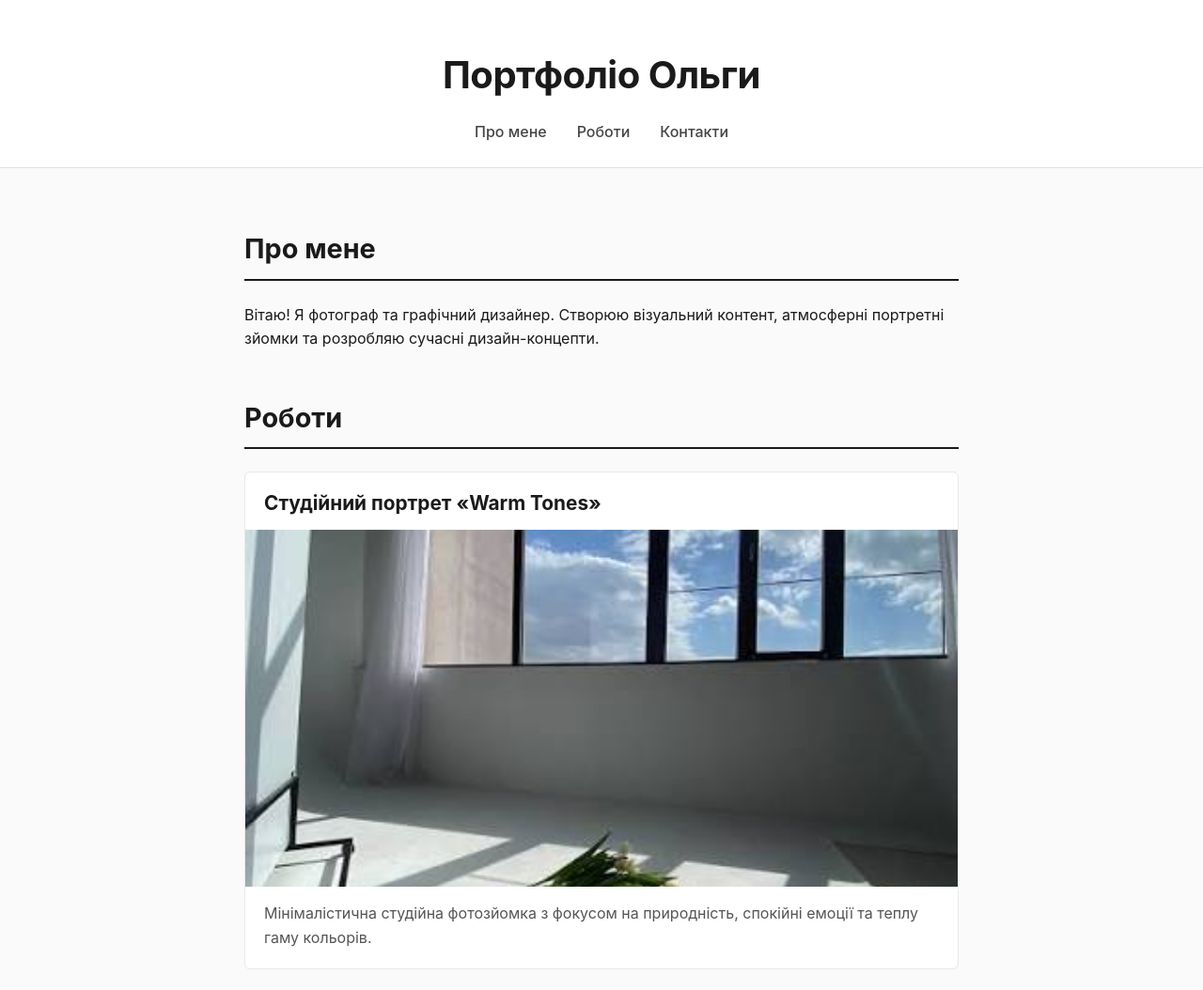
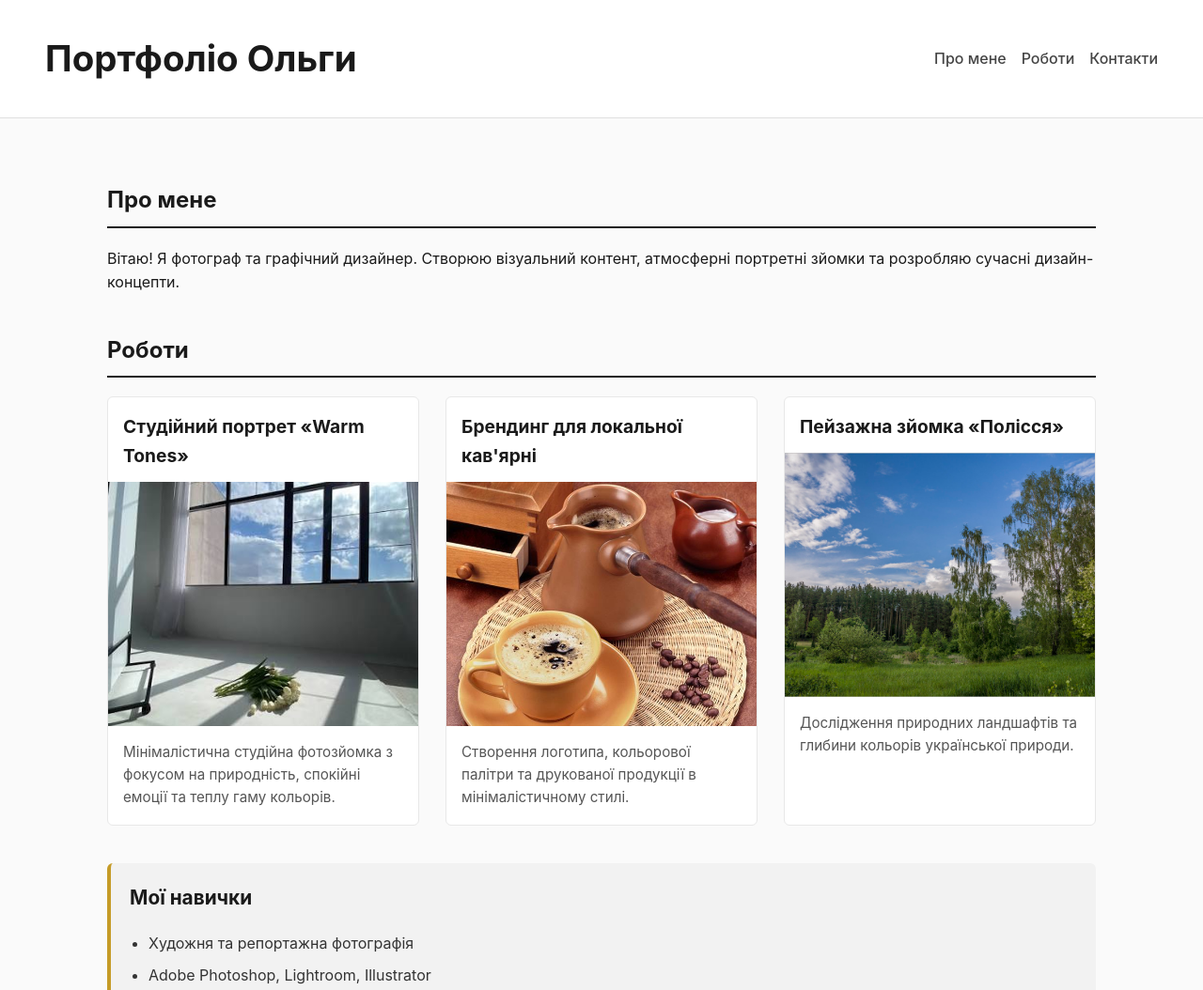
Before and after one commit to OlhaBenyk/portfolio-site-lab6, a plain HTML site: page index.html in a window 1280 px wide. Shown: the top 1054 px of the page at 94% size. Drawn offline with Linux system fonts and the light colour scheme.

Commit message:
feat: implement responsive layout with flexbox and css grid for lab 4

```diff
--- a/css/style.css
+++ b/css/style.css
@@ -1,5 +1,11 @@
 *, *::before, *::after {
     box-sizing: border-box;
+}
+
+img {
+    max-width: 100%;
+    height: auto;
+    display: block;
 }
 
 body {
@@ -11,18 +17,22 @@ body {
     background-color: #fafafa;
 }
 
-header {
-    padding: 48px 20px 24px;
+
+.site-header {
+    padding: 24px 16px;
     border-bottom: 1px solid #e0e0e0;
     background-color: #ffffff;
+    display: flex;
+    flex-direction: column;
+    align-items: center;
+    gap: 16px;
     text-align: center;
 }
 
-header h1 {
-    font-size: 2.5rem;
-    margin: 0 0 16px;
+.site-header h1 {
+    font-size: 1.8rem;
+    margin: 0;
     font-weight: 700;
-    letter-spacing: -0.5px;
 }
 
 nav ul {
@@ -30,11 +40,9 @@ nav ul {
     padding: 0;
     margin: 0;
     display: flex;
+    flex-wrap: wrap;
     justify-content: center;
-}
-
-nav li {
-    margin: 0 16px;
+    gap: 16px;
 }
 
 nav a {
@@ -49,20 +57,26 @@ nav a:hover {
 }
 
 main {
-    max-width: 800px;
+    max-width: 100%;
     margin: 0 auto;
-    padding: 40px 20px;
+    padding: 24px 16px;
 }
 
 section {
-    margin-bottom: 48px;
+    margin-bottom: 40px;
 }
 
 h2 {
-    font-size: 1.8rem;
+    font-size: 1.5rem;
     border-bottom: 2px solid #1a1a1a;
     padding-bottom: 8px;
-    margin-bottom: 24px;
+    margin-bottom: 20px;
+}
+
+.cards {
+    display: grid;
+    grid-template-columns: 1fr;
+    gap: 20px;
 }
 
 .card {
@@ -70,41 +84,43 @@ h2 {
     border: 1px solid #e8e8e8;
     border-radius: 6px;
     overflow: hidden;
-    margin-bottom: 32px;
+    display: flex;
+    flex-direction: column;
 }
 
 .card h3 {
-    margin: 16px 20px 12px;
-    font-size: 1.3rem;
+    margin: 16px 16px 12px;
+    font-size: 1.2rem;
 }
 
 .card img {
     width: 100%;
-    display: block;
-    height: 380px;
+    height: 240px;
     object-fit: cover;
 }
 
 .card-content {
-    padding: 16px 20px 20px;
+    padding: 16px;
+    flex-grow: 1;
 }
 
 .card-content p {
     margin: 0;
     color: #555555;
+    font-size: 0.95rem;
 }
 
 aside {
     background-color: #f2f2f2;
     border-left: 4px solid #c59b27;
     border-radius: 6px;
-    padding: 24px;
-    margin-bottom: 48px;
+    padding: 20px;
+    margin-bottom: 40px;
 }
 
 aside h2 {
     border-bottom: none;
-    font-size: 1.4rem;
+    font-size: 1.3rem;
     margin: 0 0 12px;
 }
 
@@ -121,7 +137,7 @@ aside li {
 footer {
     border-top: 1px solid #e0e0e0;
     background-color: #ffffff;
-    padding: 32px 20px;
+    padding: 24px 16px;
     text-align: center;
     font-size: 0.9rem;
     color: #666666;
@@ -129,8 +145,8 @@ footer {
 
 footer h2 {
     border: none;
-    font-size: 1.2rem;
-    margin-bottom: 12px;
+    font-size: 1.1rem;
+    margin-bottom: 10px;
 }
 
 footer p {
@@ -144,5 +160,48 @@ footer a {
 
 footer a:hover {
     color: #c59b27;
-    text-decoration: underline;
 }
+
+
+@media (min-width: 600px) {
+    main {
+        padding: 32px 24px;
+    }
+
+    .cards {
+        grid-template-columns: repeat(auto-fit, minmax(220px, 1fr));
+        gap: 24px;
+    }
+
+    .site-header h1 {
+        font-size: 2.2rem;
+    }
+}
+
+
+@media (min-width: 1024px) {
+    .site-header {
+        flex-direction: row;
+        justify-content: space-between;
+        align-items: center;
+        padding: 32px 48px;
+    }
+
+    .site-header h1 {
+        font-size: 2.4rem;
+    }
+
+    main {
+        max-width: 1100px;
+        padding: 48px 24px;
+    }
+
+    .cards {
+        grid-template-columns: repeat(3, 1fr);
+        gap: 28px;
+    }
+
+    .card img {
+        height: 260px;
+    }
+}
--- a/index.html
+++ b/index.html
@@ -8,7 +8,7 @@
 </head>
 <body>
 
-<header>
+<header class="site-header">
     <h1>Портфоліо Ольги</h1>
     <nav>
         <ul>
@@ -28,6 +28,7 @@
     <section id="works">
         <h2>Роботи</h2>
 
+        <div class="cards">
             <article class="card">
                 <h3>Студійний портрет «Warm Tones»</h3>
                 <img src="assets/img/project1.jpg" alt="Студійний жіночий портрет у теплих тонах з м'яким освітленням">
@@ -51,6 +52,7 @@
                     <p>Дослідження природних ландшафтів та глибини кольорів української природи.</p>
                 </div>
             </article>
+        </div>
     </section>
 
     <aside>
```
Also changed, not shown: 1 other file. Lines whose indentation alone changed are shown as unchanged.
